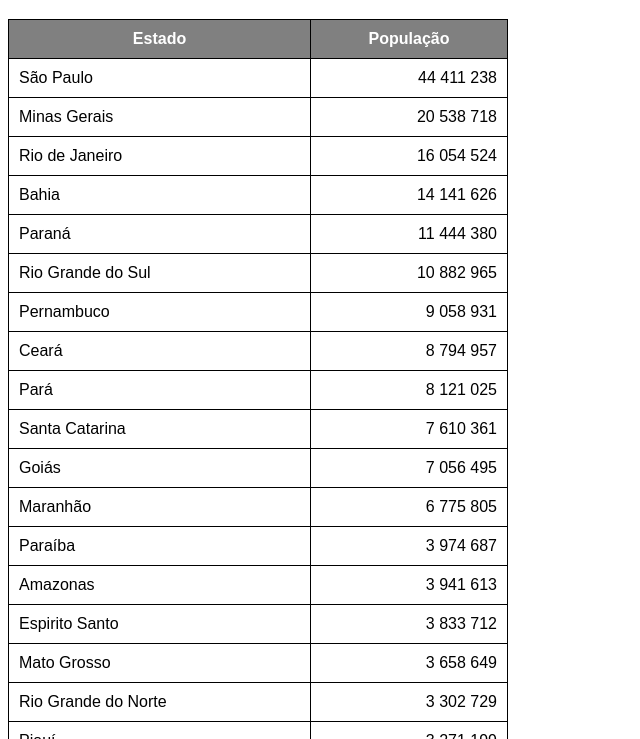
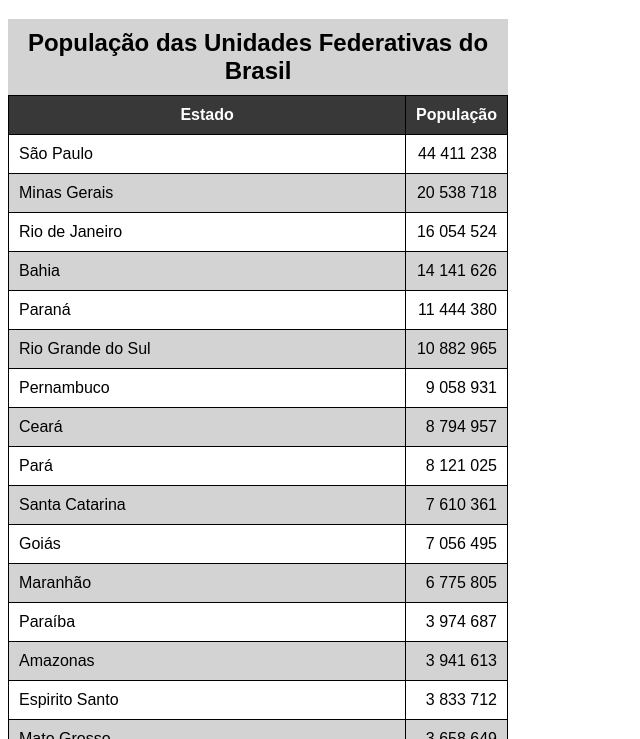
Before and after one commit to kaiqueoleme/html-css, a plain HTML site: page exercicios/ex023/tabela002.html in a window 1280 px wide. Shown: the part 61-800 px from the top of the page, without its empty margins (0-640 px from the left). Drawn offline with Linux system fonts and the light colour scheme.

Commit message:
create tabela002

```diff
--- a/exercicios/ex023/tabela002.html
+++ b/exercicios/ex023/tabela002.html
@@ -12,6 +12,14 @@
         table {
             width: 500px;
             border-collapse: collapse;
+            position: relative;
+        }
+
+        caption {
+            font-size: 1.5em;
+            font-weight: bold;
+            padding: 10px;
+            background-color: lightgray;
         }
 
         td, th {
@@ -20,8 +28,17 @@
         }
 
         thead, tfoot {
-            background-color: gray;
+            background-color: #383838;
             color: white;
+        }
+
+        thead {
+            position: sticky;
+            top: -1px;
+        }
+
+        tbody > tr:nth-child(even) {
+            background-color: lightgray;
         }
 
         td.num {
@@ -43,10 +60,11 @@
     -->
 
     <table>
+        <caption>População das Unidades Federativas do Brasil</caption>
         <thead>
             <tr>
-                <th>Estado</th>
-                <th>População</th>
+                <th scope="col">Estado</th>
+                <th scope="col" style="width: 50px;">População</th>
             </tr>
         </thead>
 
@@ -163,7 +181,7 @@
 
         <tfoot>
             <tr>
-                <th>Total de Habitantes</th>
+                <th scope="row">Total de Habitantes</th>
                 <td class="num"><strong>203 062 512</strong></td>
             </tr>
         </tfoot>
```
